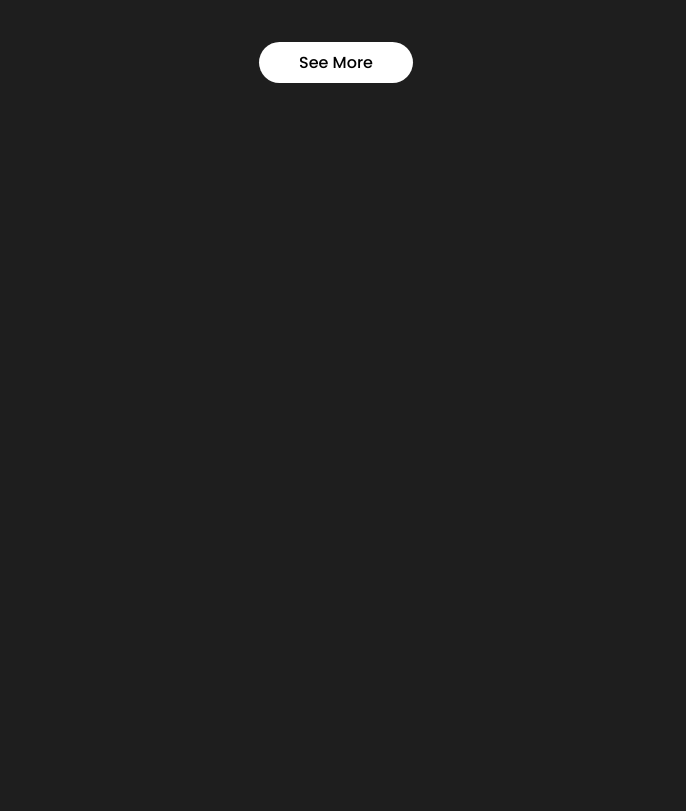
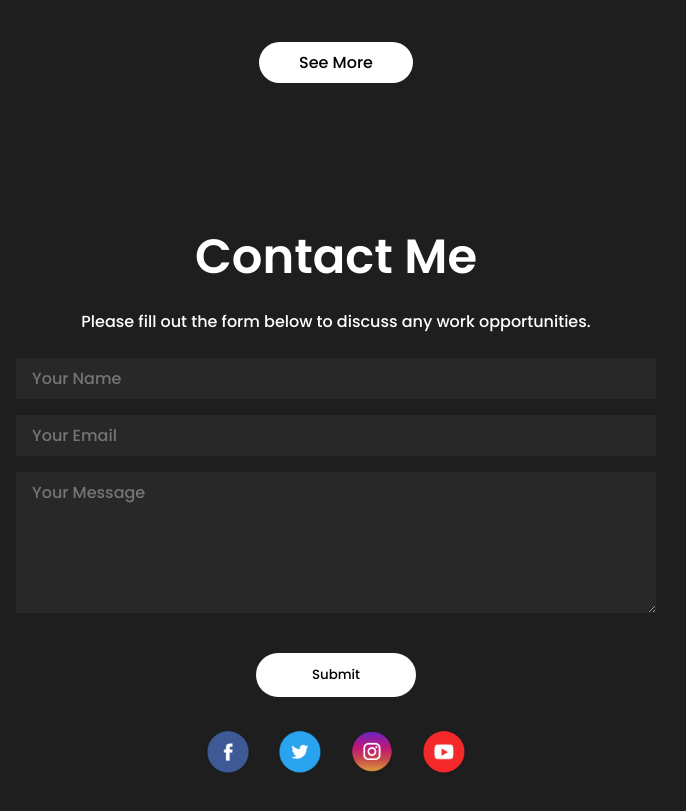
Before and after one commit to yhuang0701/portfolio, a React (Create React App) app: page / in a window 1280 px wide. Shown: the part 2380-3191 px from the top of the page, without its empty margins (304-990 px from the left). Before the commit the page ends 2511 px from the top, so only its background shows below. Built offline with nearby package versions, Linux system fonts and the light colour scheme.

Commit message:
Finished contact section w/ css effects

```diff
--- a/src/App.js
+++ b/src/App.js
@@ -2,6 +2,7 @@ import Navbar from "./components/Navbar/navbar";
 import Intro from "./components/Intro/intro";
 import Skills from "./components/Skills/skills";
 import Works from "./components/Works/works";
+import Contact from "./components/Contact/contact";
 
 function App() {
   return (
@@ -10,6 +11,7 @@ function App() {
       <Intro />
       <Skills />
       <Works />
+      <Contact />
     </div>
   );
 }
--- a/src/components/Contact/contact.css
+++ b/src/components/Contact/contact.css
@@ -9,3 +9,56 @@
   align-items: center;
   justify-content: center;
 }
+
+.contactPageTitle {
+  margin: 1rem 0;
+  font-size: 3rem;
+}
+
+.contactDesc {
+  padding: 1rem;
+  font-size: medium;
+  font-weight: 300;
+}
+
+.contactForm {
+  margin: 1rem;
+  display: flex;
+  flex-direction: column;
+  align-items: center;
+  justify-content: center;
+  width: 90vw;
+  max-width: 60rem;
+}
+
+.name, .email, .msg {
+  font-size: medium;
+  width: 100%;
+  max-width: 40rem;
+  margin: 0.5rem;
+  padding: 0.5rem 1rem;
+  color: white;
+  border: none;
+  /* border-radius: 0.5rem; */
+  background: rgb(40, 40, 40);
+}
+
+.submitBtn {
+  background: white;
+  border: none;
+  padding: 0.75rem 3.5rem;
+  border-radius: 2rem;
+  margin: 2rem;
+}
+
+.links {
+  display: flex;
+  flex-wrap: wrap;
+}
+
+.link {
+  object-fit: cover;
+  height: 3rem;
+  width: 3rem;
+  margin: 0 0.75rem;
+}
--- a/src/components/Contact/contact.js
+++ b/src/components/Contact/contact.js
@@ -1,9 +1,28 @@
 import './contact.css';
+import FacebookIcon from '../../assets/facebook-icon.png';
+import InstagramIcon from '../../assets/instagram.png';
+import TwitterIcon from '../../assets/twitter.png';
+import YoutubeIcon from '../../assets/youtube.png';
 
 const Contact = () => {
   return (
     <section id="contactPage">
-
+      <div id="contact">
+        <h1 className="contactPageTitle">Contact Me</h1>
+        <span className="contaceDesc">Please fill out the form below to discuss any work opportunities.</span>
+        <form className="contactForm">
+          <input type="text" className="name" placeholder="Your Name" />
+          <input type="email" className="email" placeholder="Your Email" />
+          <textarea className="msg" name="message" rows="5" placeholder="Your Message"></textarea>
+          <button type="submit" value="Send" className="submitBtn">Submit</button>
+          <div className="links">
+            <img src={FacebookIcon} alt="Facebook Icon" className="link" />
+            <img src={TwitterIcon} alt="Twitter Icon" className="link" />
+            <img src={InstagramIcon} alt="Instagram Icon" className="link" />
+            <img src={YoutubeIcon} alt="Youtube Icon" className="link" />
+          </div>
+        </form>
+      </div>
     </section>
   )
 }
```
